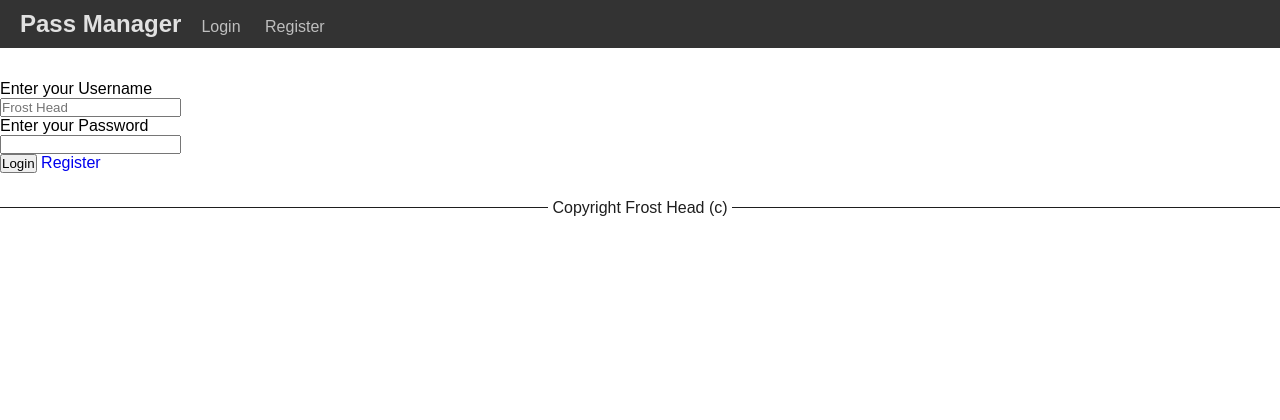
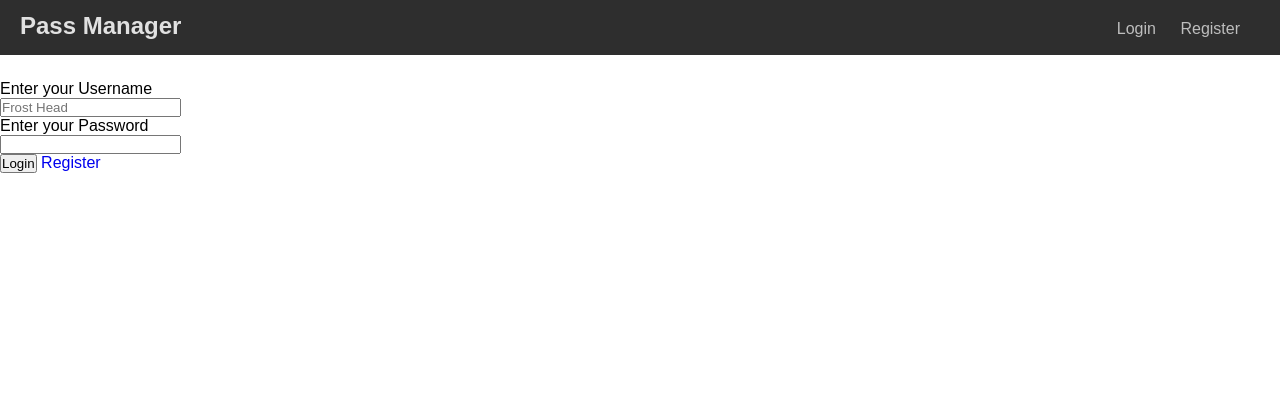
Before and after one commit to frost-head/PassManager, a Flask app: page /login in a window 1280 px wide. Shown: the top 420 px of the page. Run offline with Flask 2, Linux system fonts and the light colour scheme; some libraries are stand-ins or nearby versions.

Commit message:
navbar complete

```diff
--- a/main.py
+++ b/main.py
@@ -144,7 +144,7 @@ def register():
         return redirect('/login')
 
 
-    return render_template("Register.html")
+    return render_template("Register.html", page = 'register')
 
 # LOGIN ROUTE
 
@@ -172,7 +172,7 @@ def login():
                 flash('Invalid Log In','danger')
         else:
             flash('User not Found','danger')
-    return render_template('Login.html')
+    return render_template('Login.html', page = 'login')
 
 # LOGOUT ROUTE
 
--- a/templates/Base.html
+++ b/templates/Base.html
@@ -4,7 +4,7 @@
 <head>
     <meta charset="UTF-8">
     <meta name="viewport" content="width=device-width, initial-scale=1.0">
-    <link rel="stylesheet" href="static/style.css">
+    <link rel="stylesheet" href="/static/style.css">
     {%block head%}
     {%endblock%}
 </head>
@@ -28,9 +28,7 @@
         {%block body%}
         {%endblock%}
 
-        <div class="separator fixed-bottom container" style="color: #1e1e1e; padding-bottom: 1vh;">
-            Copyright Frost Head (c)
-        </div>
+
     </div>
 
     <script src="https://code.jquery.com/jquery-3.5.1.slim.min.js"
--- a/templates/includes/navbar.html
+++ b/templates/includes/navbar.html
@@ -1,35 +1,37 @@
 <nav class="navbar">
-  <div class="navs">
-    <h1 class="title">
+  <h1 class="title">
       Pass Manager
     </h1>
     <div class="links">
       <a href="/login">Login</a>
       <a href="/register/">Register</a>
     </div>
-  </div>
+    {% if page!='login' and page!='register'%}
+    <a class="logout" href="/logout">
+      Logout
+    </a>
+    {% endif %}
+
 </nav>
 
 
 <style>
 .navbar{
-  backdrop-filter: blur(5px);
   width: 100%;
-  background-color: rgba(1, 1, 1, 0.8);
-  position:fixed;
-  top: 0;
-  margin-bottom: 10px;
-}
-.navs{
-
   display:flex;
   flex-direction:row;
   align-items:baseline;
-  text-align:center;
+  justify-content:space-between;
+  background-color: rgba(1, 1, 1, 0.82);
+  backdrop-filter: blur(5px);
+  position:fixed;
+  top: 0;
+  padding: 2px 40px 5px 20px ;
+
 }
+
 .title{
   font-size: 1.5rem;
-  margin-left: 20px;
   margin-top: 10px;
   margin-bottom: 10px;
   color: #e1e1e1;
@@ -51,4 +53,16 @@
   opacity: 1;
   transition: 0.3s;
 }
+.logout{
+  text-decoration: none;
+  color: #e1e1e1;
+  padding: 8px;
+  background-color: #1e1e1e;
+  border-radius: 5px;
+}
+.logout:hover{
+  color: #1e1e1e;
+  background-color: #e1e1e1;
+  transition: 0.3s
+}
 </style>
```
